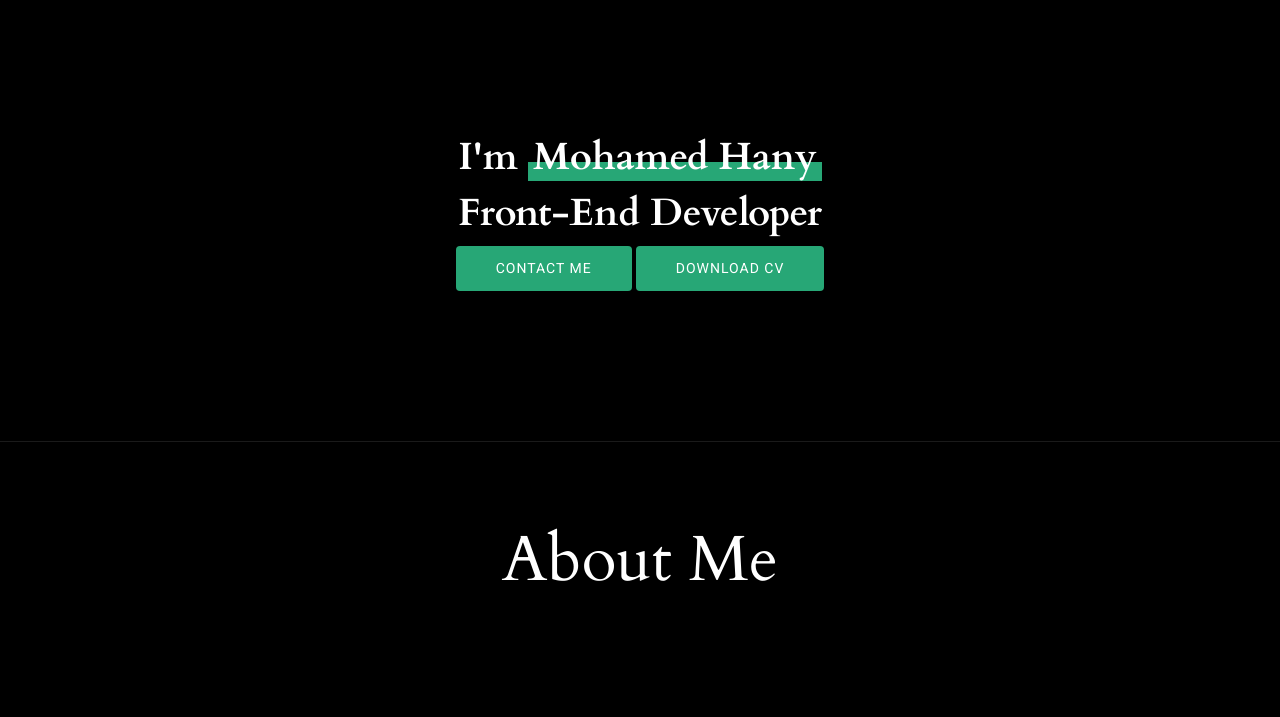
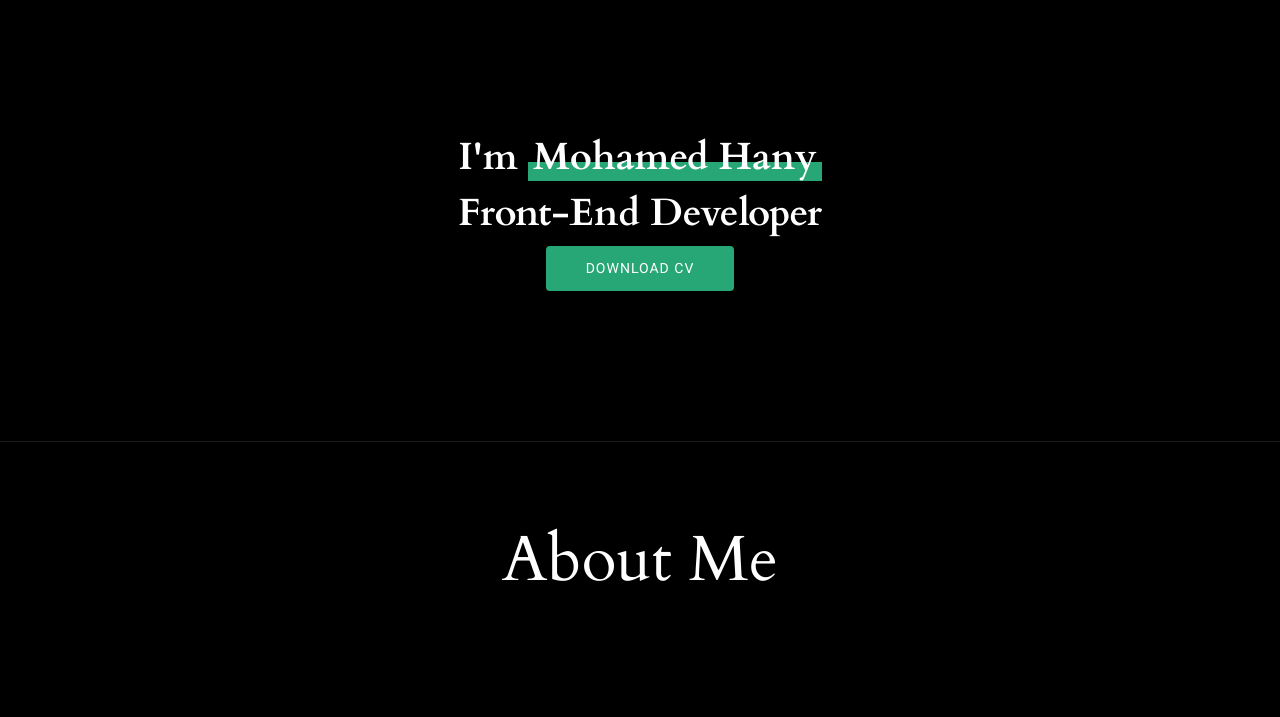
Before and after one commit to mohamedhany30/Portfolio, a plain HTML site: page index.html in a window 1280 px wide. Shown: the part 83-800 px from the top of the page. Drawn offline with Linux system fonts and the light colour scheme.

Commit message:
Update index.html

```diff
--- a/index.html
+++ b/index.html
@@ -69,7 +69,6 @@
             <h2><span>I'm </span><span class="underlight">Mohamed Hany</span>
             </h2>
               <h2><span> Front-End Developer </span></h2>
-            <a href="contact.html" class="btn-get-started">Contact me<br></a>
             <a href="https://drive.google.com/file/d/1RUEwFOQR6SxTMgrs7PlgySf7Wvx-kgL_/view?usp=drivesdk" class="btn-get-started">download cv<br></a>
           </div>
         </div>
```
